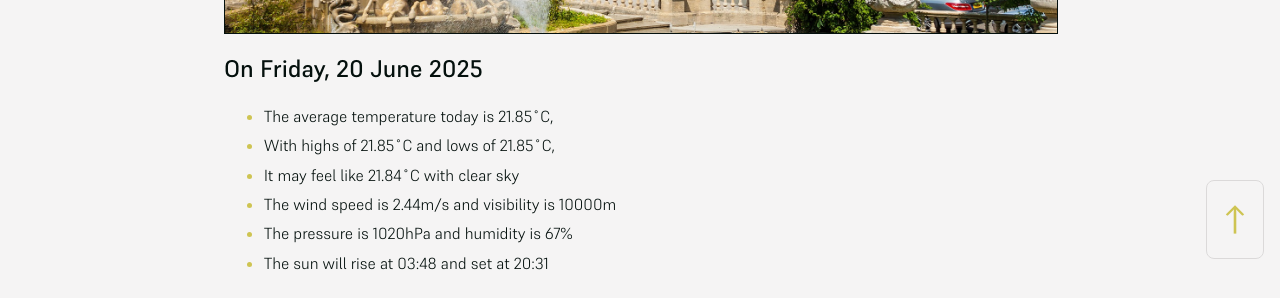
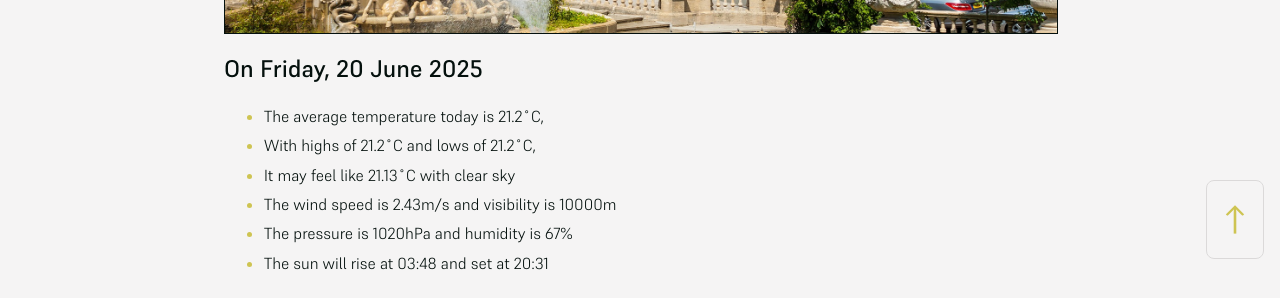
Before and after one commit to mat-0/cheltenham-open-data, a Jekyll site: the page built from index.md, in a window 1280 px wide. Shown: the part 625-923 px from the top of the page. Built offline with Jekyll 4.4.1, drawn with Linux system fonts in a browser that asks for light colours.

Commit message:
Updated 2025-06-20 20:58:16

```diff
--- a/index.md
+++ b/index.md
@@ -10,10 +10,10 @@ seo: Menu
 <!-- weather_marker starts -->
 ## On Friday, 20 June 2025
 
-- The average temperature today is 21.85˚C,
-- With highs of 21.85˚C and lows of 21.85˚C,
-- It may feel like 21.84˚C with clear sky
-- The wind speed is 2.44m/s and visibility is 10000m
+- The average temperature today is 21.2˚C,
+- With highs of 21.2˚C and lows of 21.2˚C,
+- It may feel like 21.13˚C with clear sky
+- The wind speed is 2.43m/s and visibility is 10000m
 - The pressure is 1020hPa and humidity is 67%
 - The sun will rise at 03:48 and set at 20:31
 
```
Also changed, not shown: _data/flood.json (+4 -4 lines), _pages/fix-my-street.md (+1 -1 lines), _pages/news.md (+8 -8 lines).
